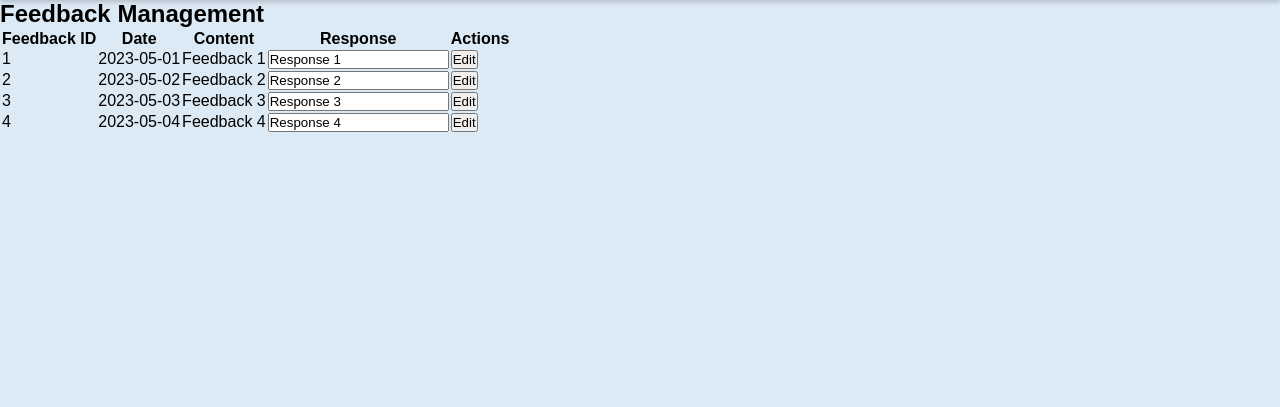
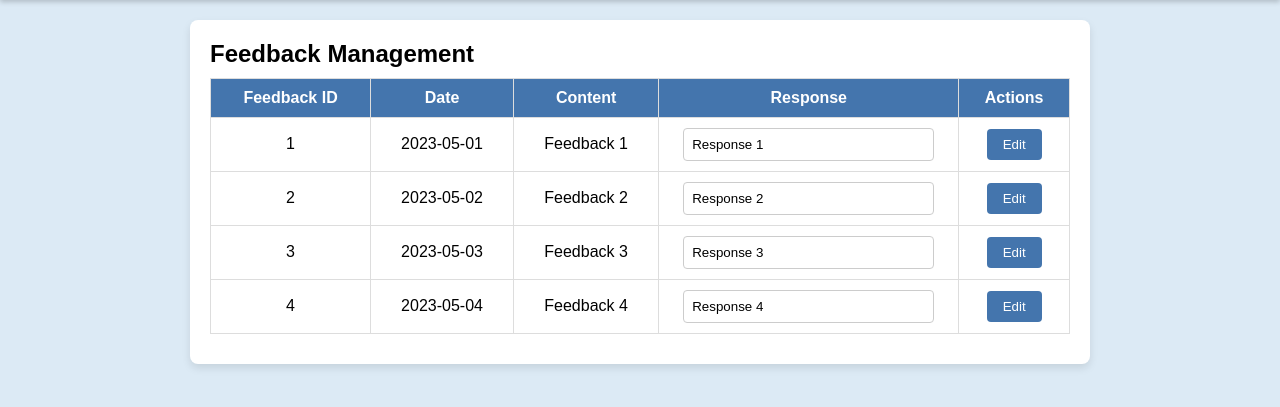
Before and after one commit to pqinnn/WebDev_Project, a PHP site: page /feedback_manage.html in a window 1280 px wide. Shown: the part 122-529 px from the top of the page. Run offline with PHP 8.4, Linux system fonts and the light colour scheme.

Commit message:
Update styles.css

```diff
--- a/styles.css
+++ b/styles.css
@@ -429,3 +429,62 @@ main {
     .user-icon2 img:hover {
         transform: scale(1.1);
     }
+
+    /*feedback Management*/
+    .feedback-table-container {
+        background-color: #ffffff;
+        border-radius: 8px;
+        box-shadow: 0 4px 8px rgba(0, 0, 0, 0.1);
+        padding: 20px;
+        margin: 20px auto;
+        max-width: 900px;
+        display: flex;
+        flex-direction: column;
+        justify-content: flex-start;
+        padding-bottom: 20px;
+    }
+
+    .feedback-table {
+        width: 100%;
+        border-collapse: collapse;
+        margin: 10px 0;
+    }
+
+    .feedback-table th, .feedback-table td {
+        border: 1px solid #ddd;
+        padding: 10px;
+        text-align: center;
+    }
+
+    .feedback-table th {
+        background-color: #4475ad;
+        color: white;
+        font-weight: bold;
+    }
+
+    .response-input {
+        width: 90%;
+        padding: 8px;
+        border: 1px solid #ccc;
+        border-radius: 4px;
+    }
+
+    .edit-btn,
+    .save-btn {
+        background-color: #4475ad;
+        color: white;
+        padding: 8px 16px;
+        border: none;
+        border-radius: 4px;
+        cursor: pointer;
+        transition: background-color 0.3s ease;
+    }
+
+    .save-btn {
+        background-color: #3b6b99;
+    }
+
+    .edit-btn:hover,
+    .save-btn:hover {
+        background-color: #366a99;
+    }
```
